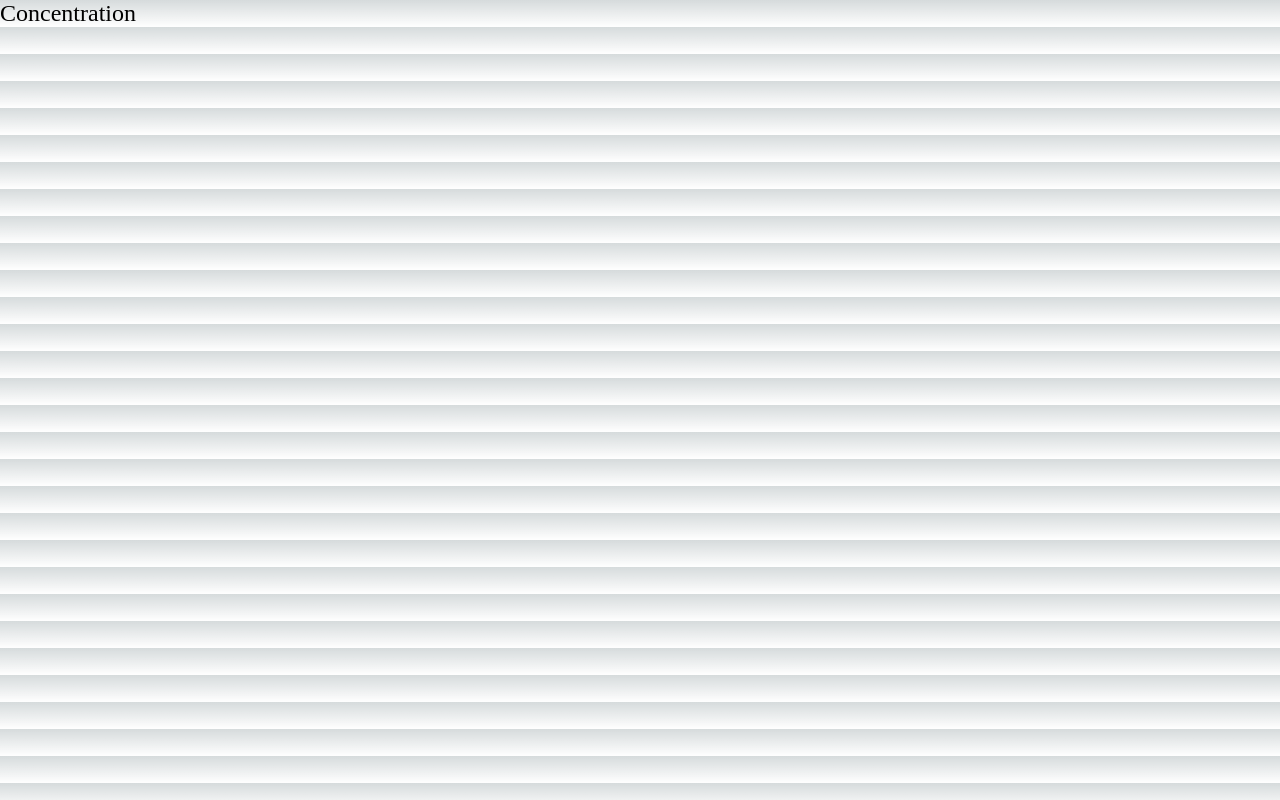
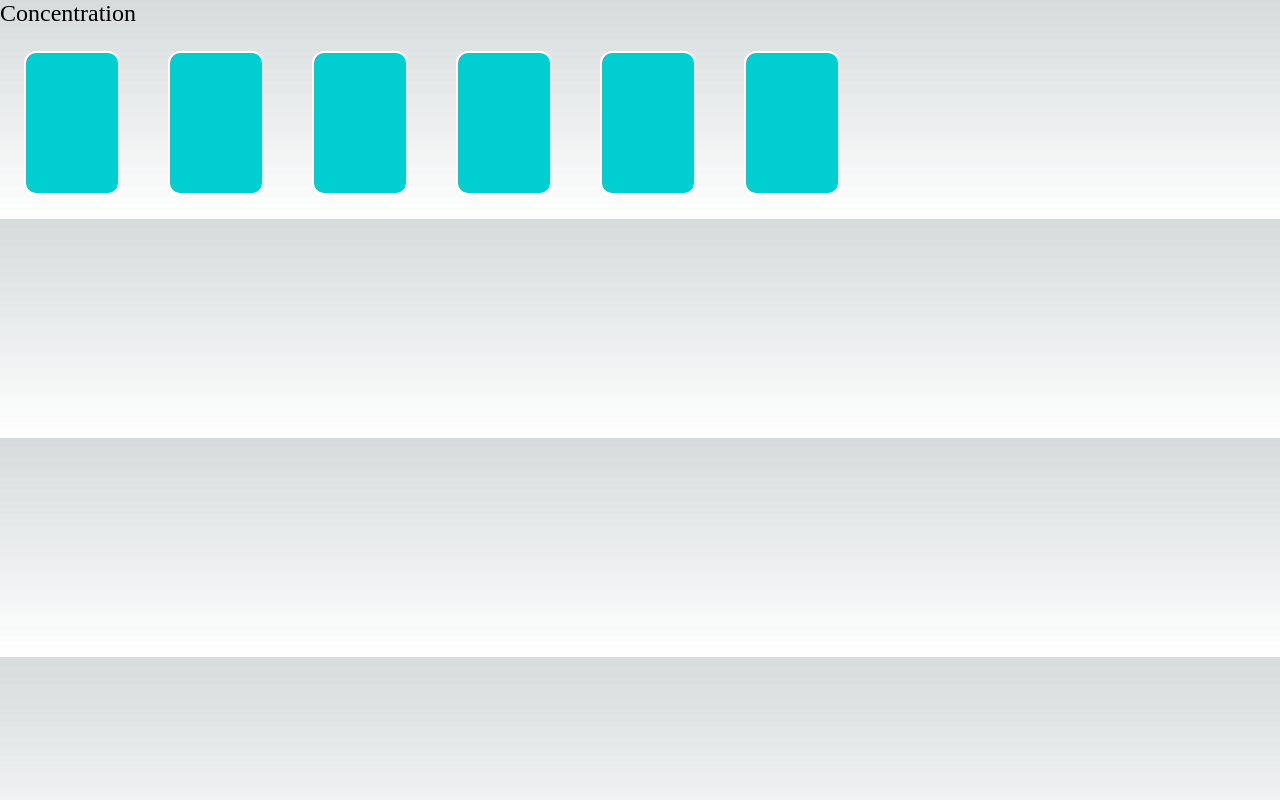
Before and after one commit to apethoud/kata, a Next.js app in the folder 002-concentration/: page / in a window 1280 px wide. Built offline with nearby package versions, Linux system fonts and the light colour scheme.

Commit message:
feat(002:Card): add basic cards to view

```diff
--- a/002-concentration/package.json
+++ b/002-concentration/package.json
@@ -11,6 +11,7 @@
   "dependencies": {
     "next": "13.4.4",
     "react": "18.2.0",
-    "react-dom": "18.2.0"
+    "react-dom": "18.2.0",
+    "styled-components": "^5.3.11"
   }
 }
--- /dev/null
+++ b/002-concentration/src/pages/components/Card/Card.js
@@ -0,0 +1,13 @@
+import { StyledCardBack, StyledCardFront } from "./styles";
+
+export default function Card({ id, symbol, isFlipped, flipCardById }) {
+  return (
+    <>
+      {isFlipped ? (
+        <StyledCardFront />
+      ) : (
+        <StyledCardBack />
+      )}
+    </>
+  )
+}
--- /dev/null
+++ b/002-concentration/src/pages/components/Card/styles.js
@@ -0,0 +1,17 @@
+import styled from 'styled-components';
+
+const StyledCard = styled.div`
+  margin: 24px;
+  width: 96px;
+  height: 144px;
+  border: 2px solid white;
+  border-radius: 12px;
+`;
+
+export const StyledCardBack = styled(StyledCard)`
+  background: DarkTurquoise;
+`;
+
+export const StyledCardFront = styled(StyledCard)`
+  background: Whitez;
+`;
--- a/002-concentration/src/pages/index.js
+++ b/002-concentration/src/pages/index.js
@@ -1,10 +1,17 @@
 import Head from 'next/head'
 import Image from 'next/image'
 import { Inter } from 'next/font/google'
+import { Flex } from './styles'
+import { useState } from 'react'
+import { initialCards } from './initialCards'
+import Card from './components/Card/Card'
 
 const inter = Inter({ subsets: ['latin'] })
 
+
+
 export default function Home() {
+  const [cards, setCards] = useState(initialCards);
   return (
     <>
       <Head>
@@ -15,6 +22,14 @@ export default function Home() {
       </Head>
       <main>
         <div style={{ fontSize: 24 }}>Concentration</div>
+        <Flex>
+          {cards.map(card => (
+            <Card
+              key={card.id}
+              id={card.id}
+              isFlipped={card.isFlipped} />
+          ))}
+        </Flex>
       </main>
     </>
   )
--- /dev/null
+++ b/002-concentration/src/pages/initialCards.js
@@ -0,0 +1,26 @@
+export const initialCards = [
+  {
+    id: 1,
+    isFlipped: false,
+  },
+  {
+    id: 2,
+    isFlipped: false,
+  },
+  {
+    id: 3,
+    isFlipped: false,
+  },
+  {
+    id: 4,
+    isFlipped: false,
+  },
+  {
+    id: 5,
+    isFlipped: false,
+  },
+  {
+    id: 6,
+    isFlipped: false,
+  },
+]
--- /dev/null
+++ b/002-concentration/src/pages/styles.js
@@ -0,0 +1,5 @@
+import styled from 'styled-components';
+
+export const Flex = styled.div`
+  display: flex;
+`
```
Also changed, not shown: 1 other file (tests, documents, lock files or other folders).
